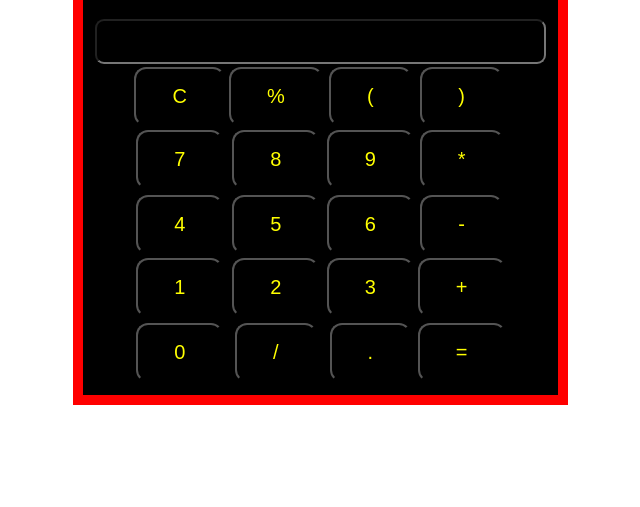
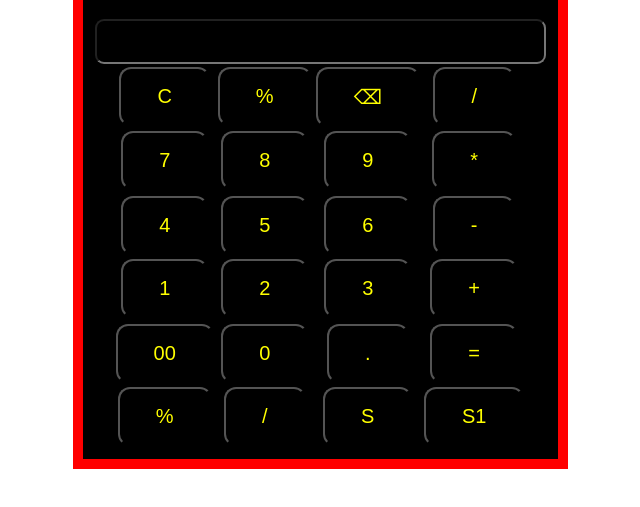
Before and after one commit to gauravraj22/practicing, a plain HTML site: page Calculator/index.html in a window 1280 px wide. Shown: the part 89-596 px from the top of the page, without its empty margins (320-960 px from the left). Drawn offline with Linux system fonts and the light colour scheme.

Commit message:
Update index.html

```diff
--- a/Calculator/index.html
+++ b/Calculator/index.html
@@ -16,9 +16,8 @@
                 <tr>
                     <td><button>C</button></td>
                     <td><button>%</button></td>
-                    <td><button>(</button></td>
-                    <td><button>)</button></td>
-                    </tc>
+                    <td><button>⌫</button></td>
+                    <td><button>/</button></td>
                 <tr>
                     <td><button>7</button></td>
                     <td><button>8</button></td>
@@ -38,12 +37,18 @@
                     <td><button>+</button></td>
                 <tr>
                 </tr>
+                    <td><button>00</button></td>
                     <td><button>0</button></td>
-                <td><button>/</button></td>
                     <td><button>.</button></td>
                     <td><button>=</button></td>
+                </tr>
+                </tr>
+                    <td><button>%</button></td>
+                    <td><button>/</button></td>
+                    <td><button>S</button></td>
+                    <td><button>S1</button></td>
+                </tr>
              </table>
-            </tr>
         </div>
 
     </div>
```
Lines whose indentation alone changed are shown as unchanged.
